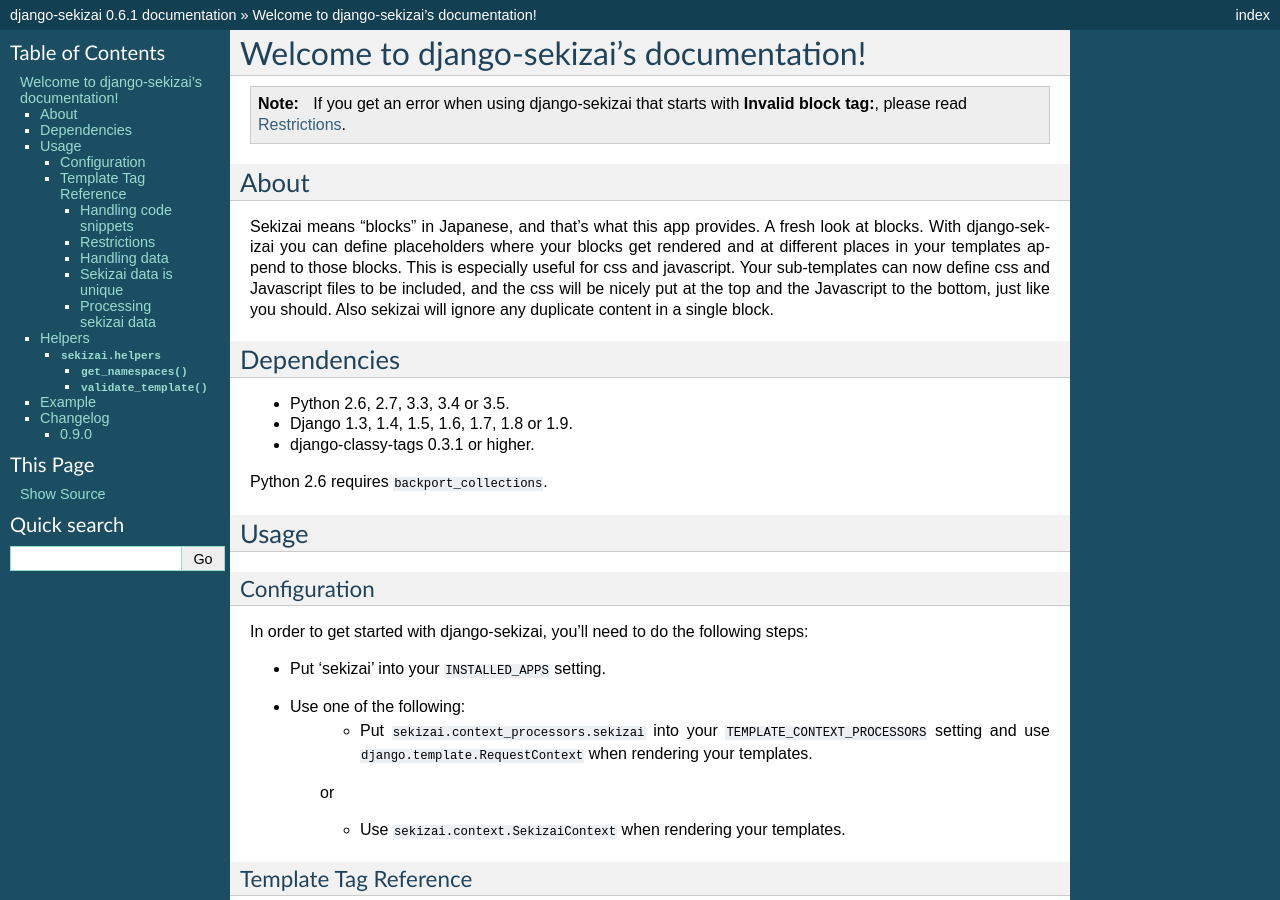
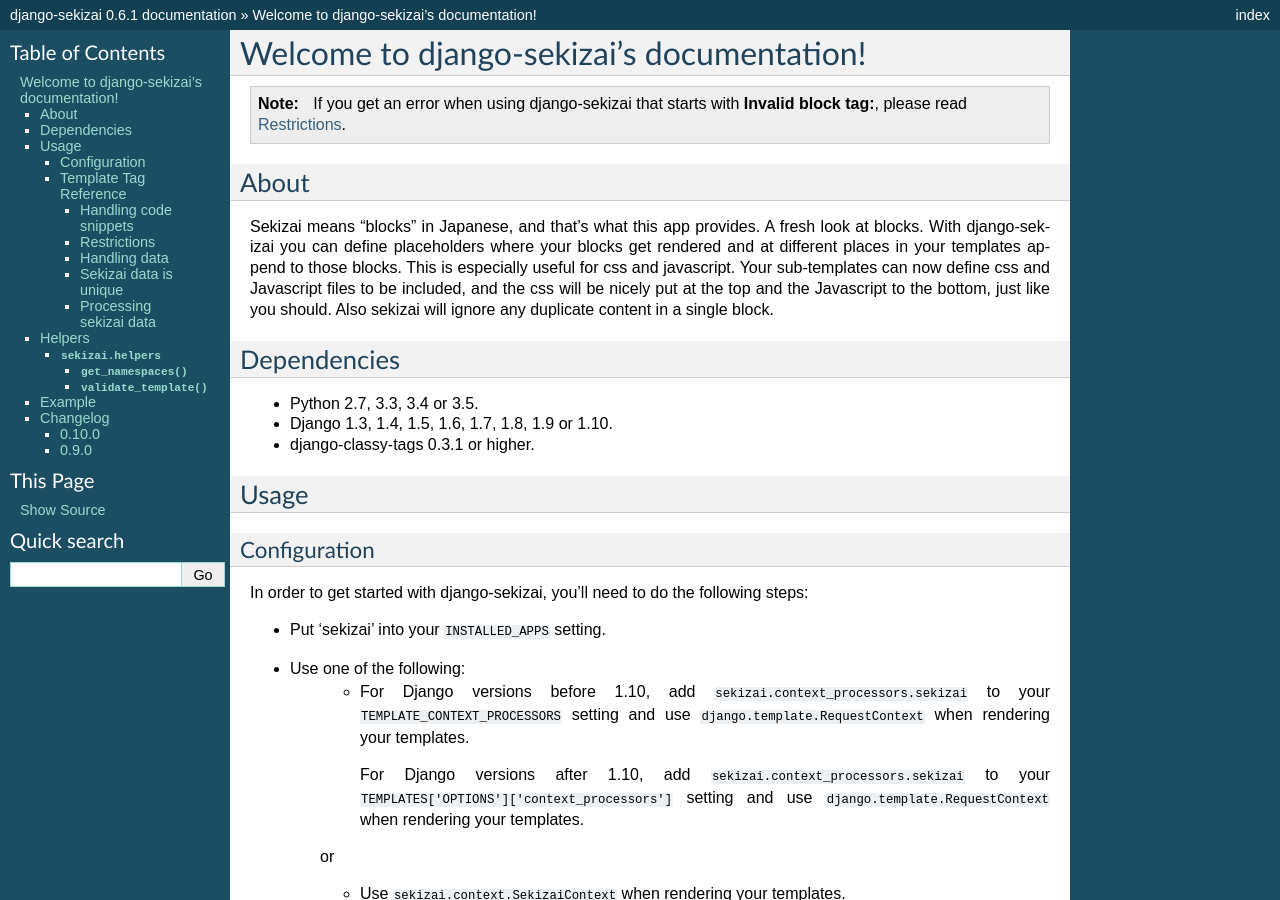
Before and after one commit to django-cms/django-sekizai, a Sphinx documentation site: the page built from docs/index.rst, in a window 1280 px wide and 900 px high. Built offline with Sphinx 7.4.7, drawn with Linux system fonts in a browser that asks for light colours; some of the changed text lies outside the part shown.

Commit message:
dropped 2.6 support, updated docs for dj 1.10

```diff
--- a/docs/index.rst
+++ b/docs/index.rst
@@ -31,12 +31,9 @@
 Dependencies
 ************
 
-* Python 2.6, 2.7, 3.3, 3.4 or 3.5.
-* Django 1.3, 1.4, 1.5, 1.6, 1.7, 1.8 or 1.9.
+* Python 2.7, 3.3, 3.4 or 3.5.
+* Django 1.3, 1.4, 1.5, 1.6, 1.7, 1.8, 1.9 or 1.10.
 * django-classy-tags 0.3.1 or higher.
-
-Python 2.6 requires ``backport_collections``.
-
 
 *****
 Usage
@@ -50,8 +47,13 @@
 
 * Put 'sekizai' into your ``INSTALLED_APPS`` setting.
 * Use one of the following:
-    * Put ``sekizai.context_processors.sekizai`` into your
+    * For Django versions before 1.10, add
+      ``sekizai.context_processors.sekizai`` to your
       ``TEMPLATE_CONTEXT_PROCESSORS`` setting and use
+      ``django.template.RequestContext`` when rendering your templates.
+
+      For Django versions after 1.10, add ``sekizai.context_processors.sekizai``
+      to your ``TEMPLATES['OPTIONS']['context_processors']`` setting and use
       ``django.template.RequestContext`` when rendering your templates.
 
     or
@@ -428,6 +430,12 @@
 Changelog
 *********
 
+0.10.0
+======
+
+* Added support for Django 1.10
+* Removed support for Python 2.6
+
 0.9.0
 =====
 
```
Also changed, not shown: setup.py (+1 -9 lines), .travis.yml.
